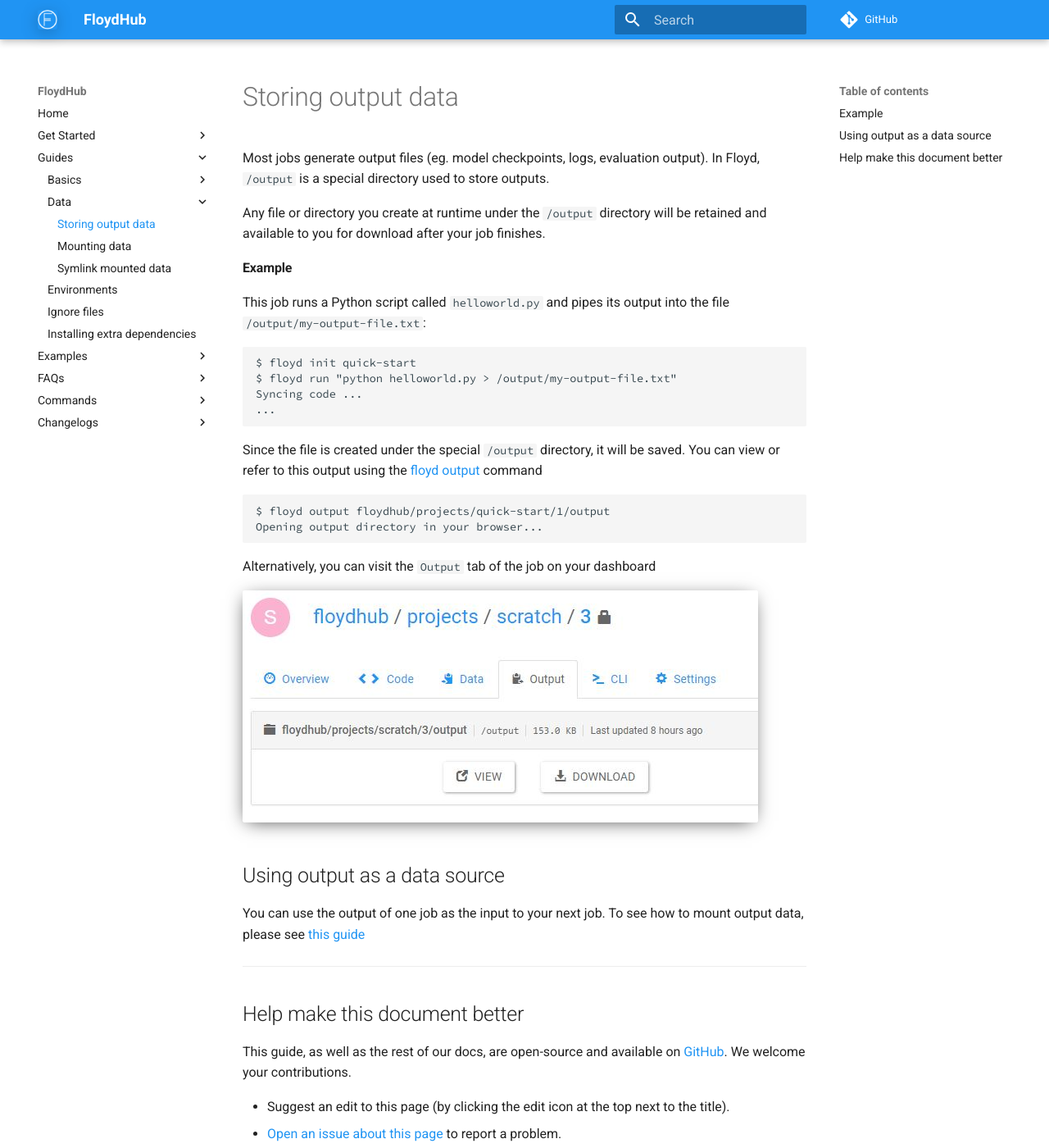
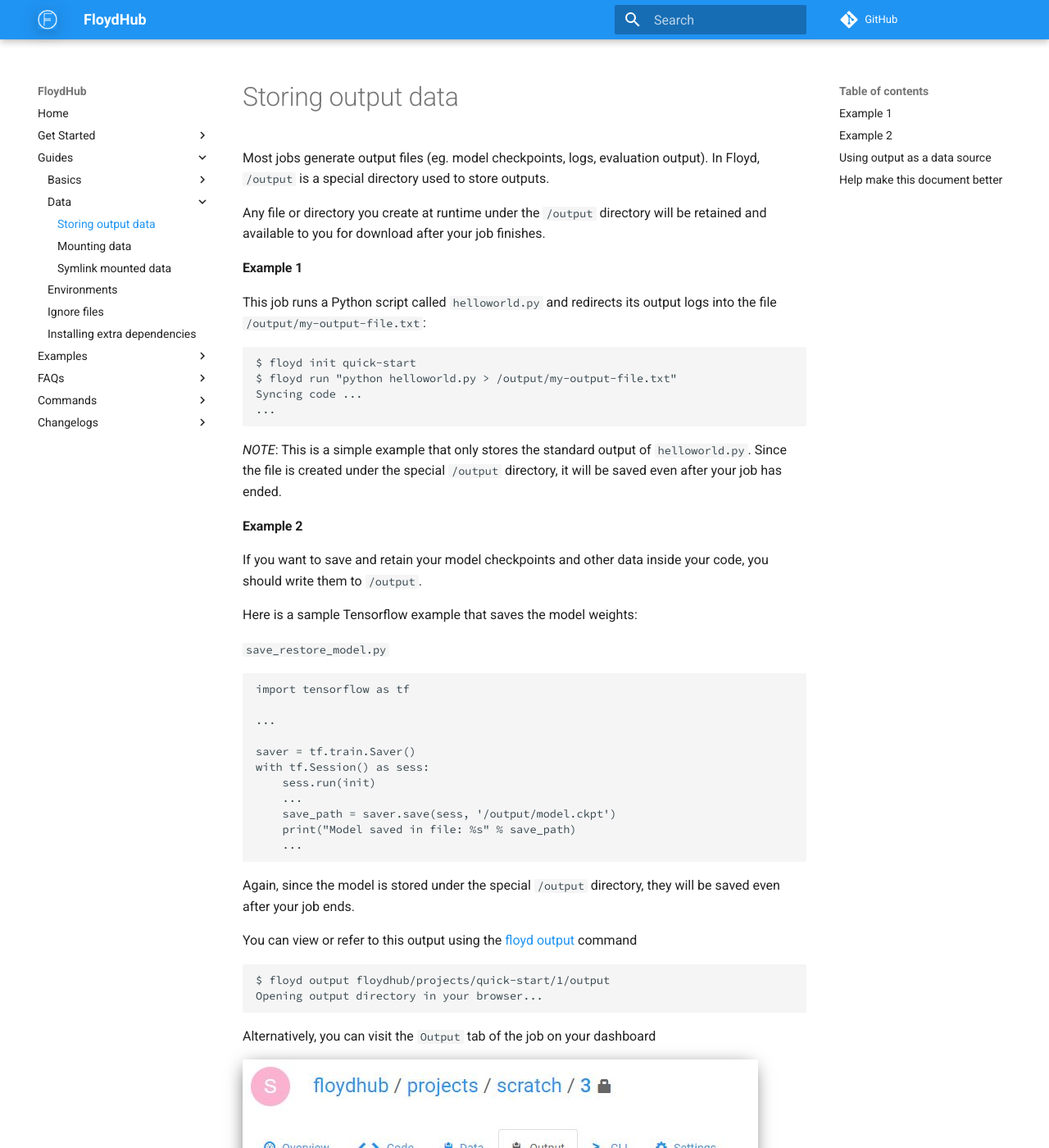
Before and after one commit to floydhub/floyd-docs, an MkDocs documentation site: the page built from docs/guides/data/storing_output.md, in a window 1280 px wide and 1400 px high. Shown: the whole window at 82% size. Built offline with MkDocs 1.6.1 and Material for MkDocs 9.7.7, drawn with Linux system fonts in a browser that asks for light colours; comment, search, counter and statistics services are not loaded; old or Windows-style settings are respelled for this version of MkDocs.

Commit message:
Improve storing output docs

````diff
--- a/docs/guides/data/storing_output.md
+++ b/docs/guides/data/storing_output.md
@@ -2,9 +2,9 @@
 
 Any file or directory you create at runtime under the `/output` directory will be retained and available to you for download after your job finishes.
 
-#### Example
+#### Example 1
 
-This job runs a Python script called `helloworld.py` and pipes its output into the file `/output/my-output-file.txt`:
+This job runs a Python script called `helloworld.py` and redirects its output logs into the file `/output/my-output-file.txt`:
 
 ```bash
 $ floyd init quick-start
@@ -13,7 +13,33 @@
 ...
 ```
 
-Since the file is created under the special `/output` directory, it will be saved. You can view or refer to this output using the [floyd output](../../commands/output) command
+*NOTE*: This is a simple example that only stores the standard output of `helloworld.py`. Since the file is created under the special `/output` directory, it will be saved even after your job has ended.
+
+
+#### Example 2
+
+If you want to save and retain your model checkpoints and other data inside your code, you should write them to `/output`.
+
+Here is a sample Tensorflow example that saves the model weights:
+
+`save_restore_model.py`
+```bash
+import tensorflow as tf
+
+...
+
+saver = tf.train.Saver()
+with tf.Session() as sess:
+    sess.run(init)
+    ...
+    save_path = saver.save(sess, '/output/model.ckpt')
+    print("Model saved in file: %s" % save_path)
+    ...
+```
+
+Again, since the model is stored under the special `/output` directory, they will be saved even after your job ends.
+
+You can view or refer to this output using the [floyd output](../../commands/output) command
 
 ```bash
 $ floyd output floydhub/projects/quick-start/1/output
@@ -24,6 +50,7 @@
 
 ![Job Output View](../../img/job_output_view.jpg)
 
+
 ## Using output as a data source
 
 You can use the output of one job as the input to your next job. To see how to mount output data, please see [this guide](./mounting_data#mounting-the-output-of-another-job)
````
